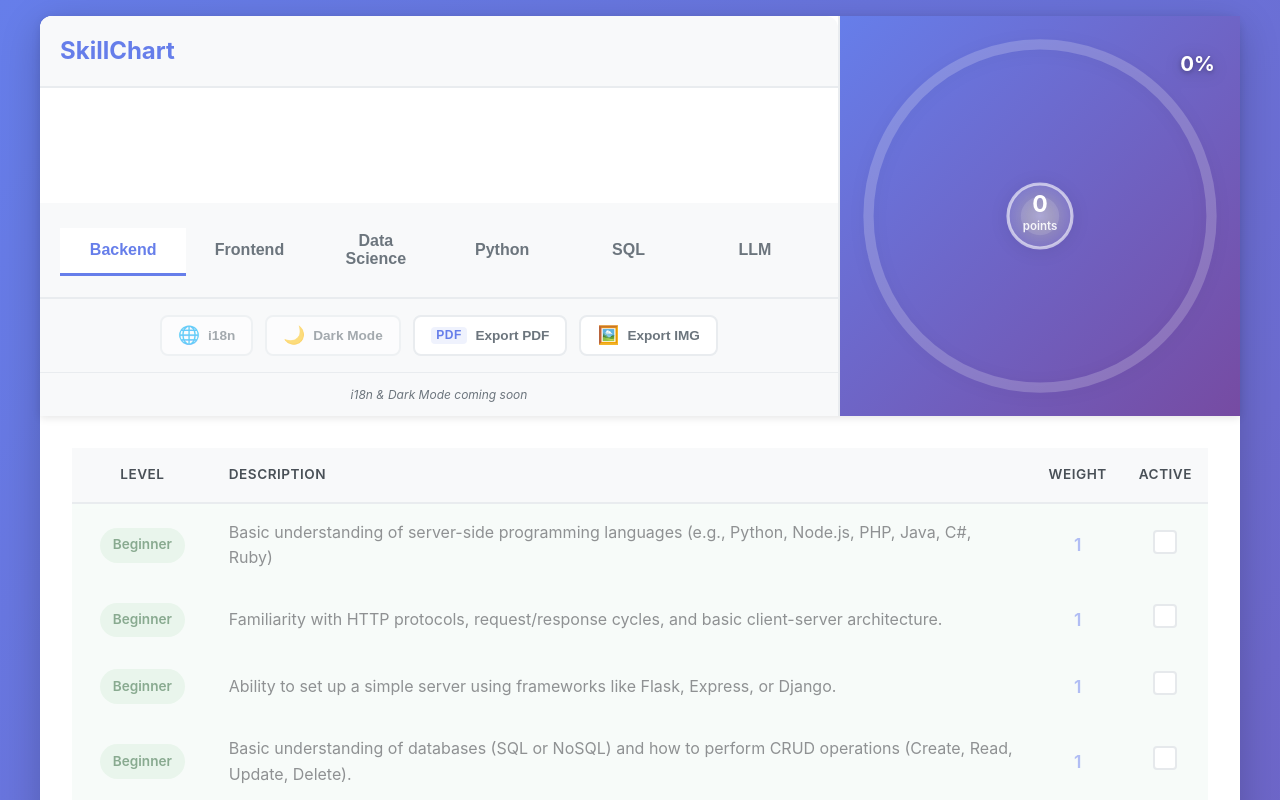
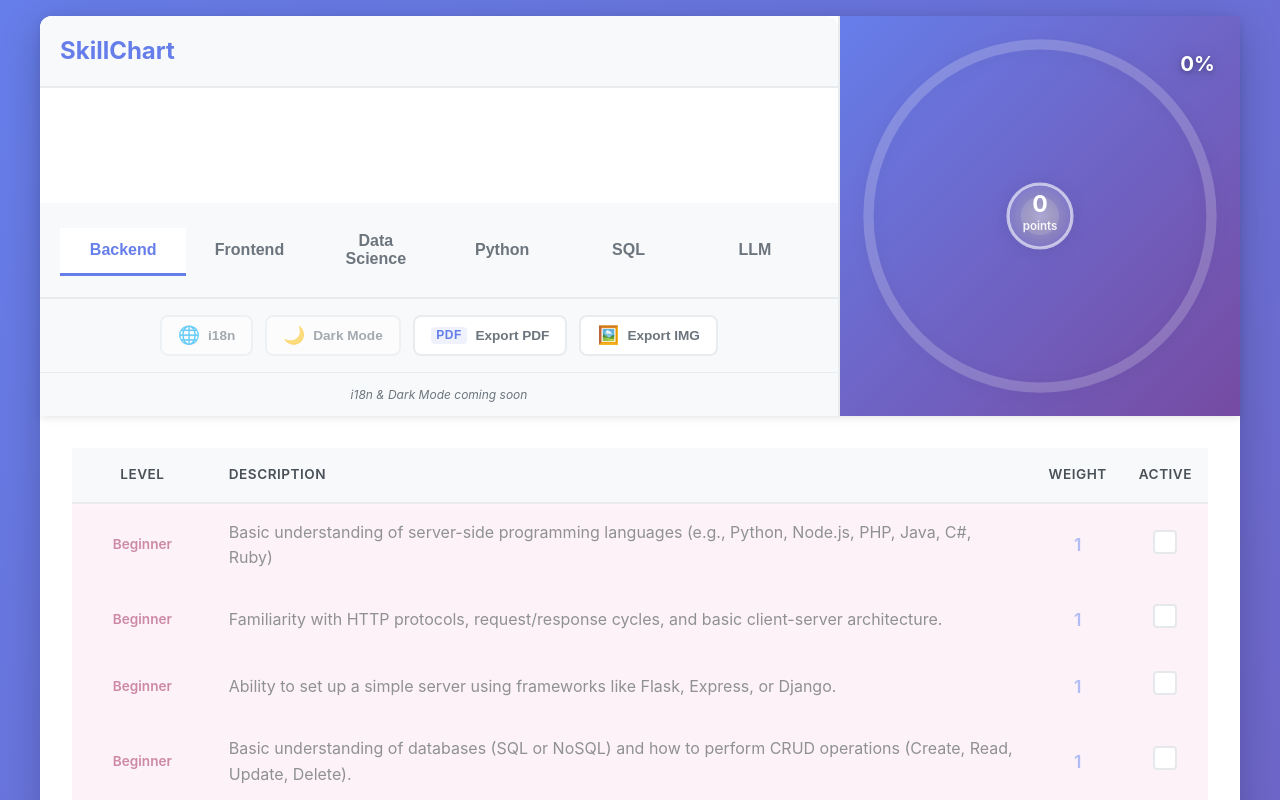
Before and after one commit to KyeongsupChoi/SkillChart, a React (Create React App) app: page / in a window 1280 px wide. Shown: the top 800 px of the page. Built offline with nearby package versions, Linux system fonts and the light colour scheme.

Commit message:
change beginner color from green to pink

```diff
--- a/src/App.css
+++ b/src/App.css
@@ -516,7 +516,7 @@ body::-webkit-scrollbar {
 }
 
 .skill-row.level-beginner-row {
-  background-color: #f0f9f4;
+  background-color: #fce7f3;
 }
 
 .skill-row.level-intermediate-row {
@@ -571,8 +571,8 @@ body::-webkit-scrollbar {
 }
 
 .level-beginner {
-  background: #d4edda;
-  color: #155724;
+  background: #fce7f3;
+  color: #9d174d;
 }
 
 .level-intermediate {
--- a/src/App.js
+++ b/src/App.js
@@ -18,7 +18,7 @@ const NightingaleRoseChart = ({ skills, totalScore, maxScore, onActivateAll, bat
 
   // Color mapping by level with gradients
   const colors = {
-    'Beginner': { base: '#86efac', light: '#bbf7d0', dark: '#4ade80', veryLight: '#d1fae5' },
+    'Beginner': { base: '#f9a8d4', light: '#fbcfe8', dark: '#ec4899', veryLight: '#fce7f3' },
     'Intermediate': { base: '#93c5fd', light: '#bfdbfe', dark: '#60a5fa', veryLight: '#dbeafe' },
     'Advanced': { base: '#fcd34d', light: '#fde68a', dark: '#fbbf24', veryLight: '#fef3c7' },
     'Expert': { base: '#fca5a5', light: '#fecaca', dark: '#f87171', veryLight: '#fee2e2' }
```
